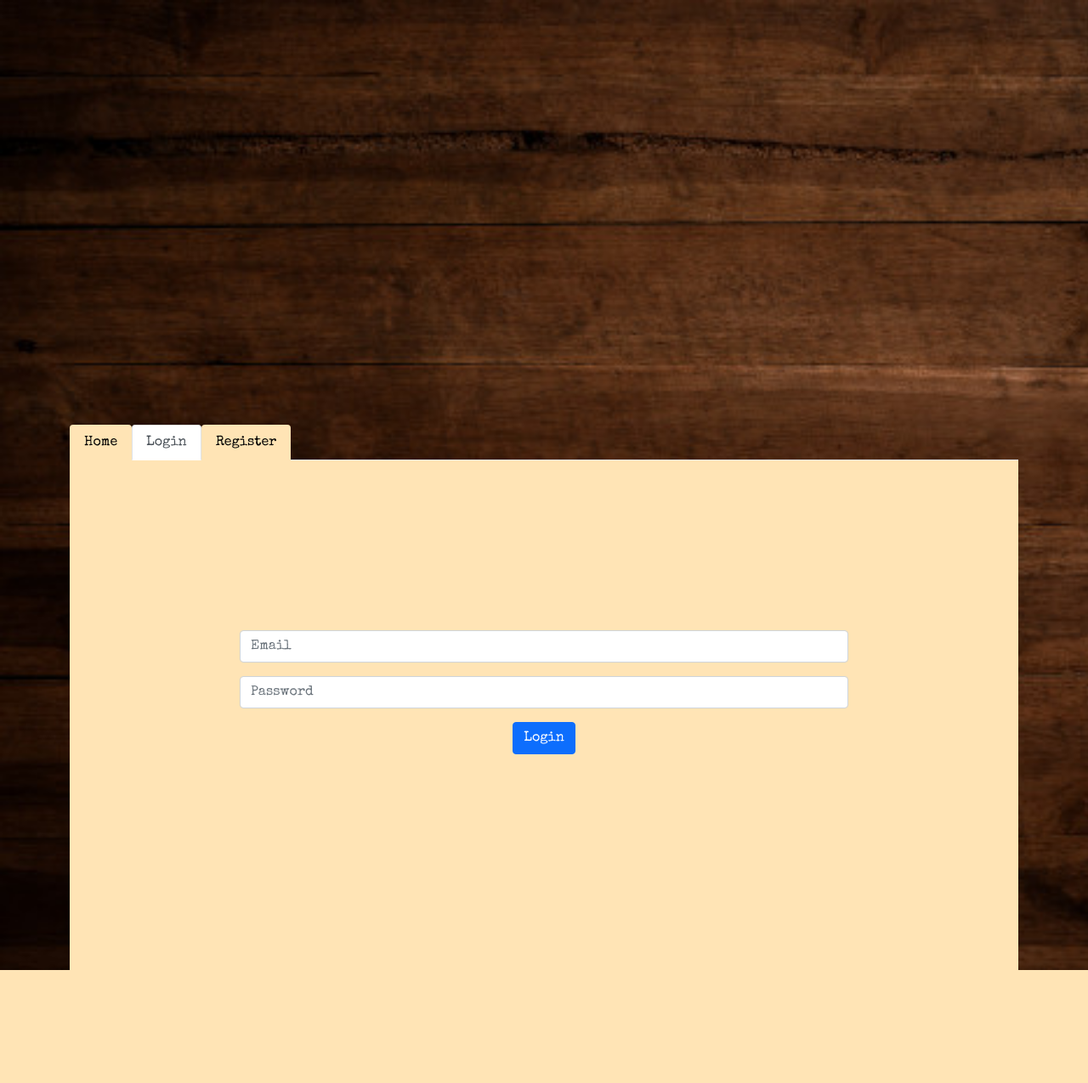
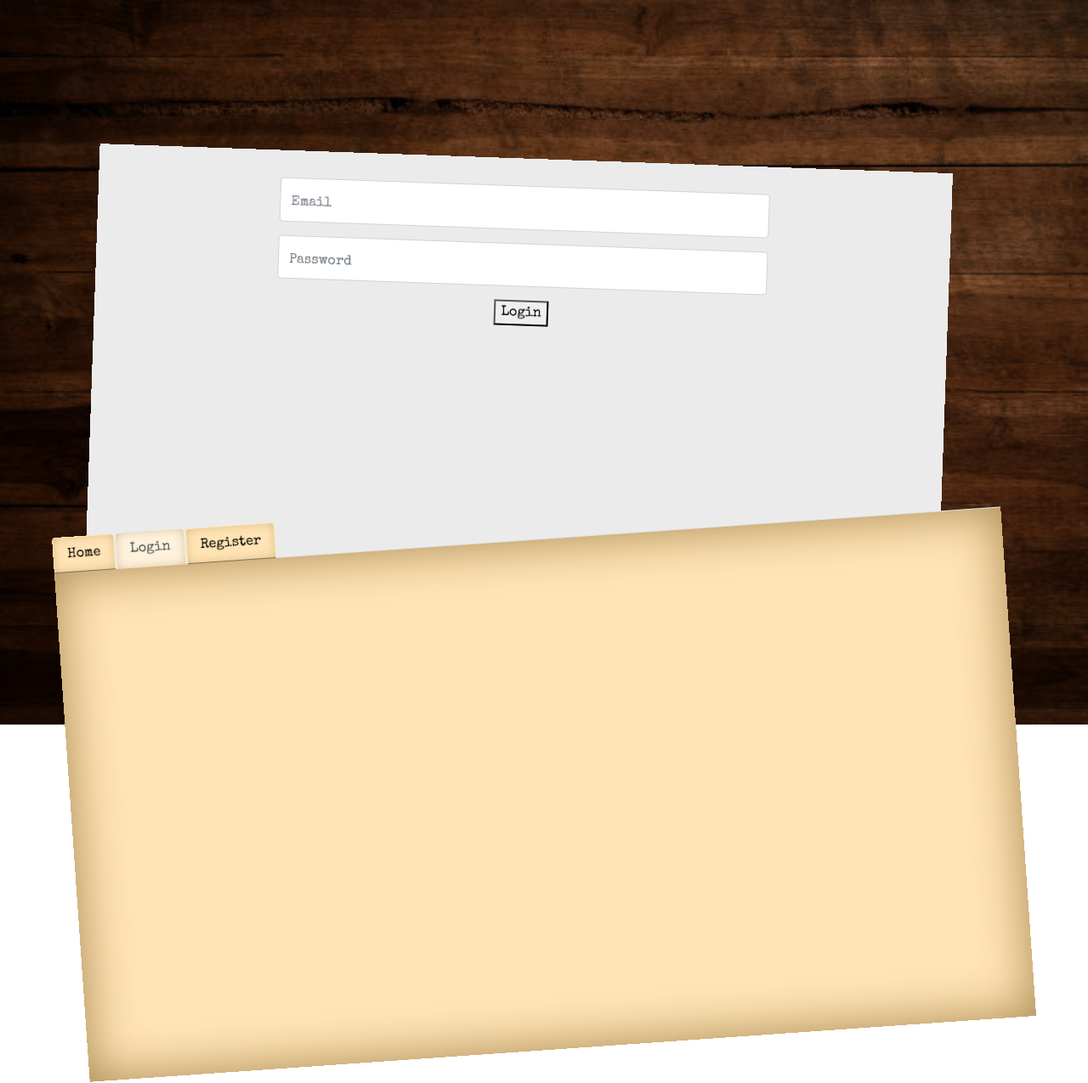
Before and after one commit to Springer114/Dossier, a Django app: page / in a window 1280 px wide, after a click on "Login". Shown: the whole page at 85% size. Before the commit the page ends 1142 px from the top, so only its background shows below. Run offline with Django 3.2, Linux system fonts and the light colour scheme.

Commit message:
added functionality and home page animation

```diff
--- a/main/static/css/style.css
+++ b/main/static/css/style.css
@@ -1,30 +1,99 @@
+html {
+    height: 100%;
+}
+
 body {
     background: url('/static/images/woodBackground.jpg') no-repeat;
     background-size: cover;
+    height: 100%;
+    overflow: hidden;
 }
 
 .container {
-    margin-top: 500px;
+    margin-top: 5rem;
     font-family: 'Special Elite', cursive;
 }
 
 .nav.nav-tabs a {
     background-color: moccasin;
     color: black;
+    margin-right: 2px;
+    box-shadow: inset 0px 0px 16px -6px rgba(173,141,87,1);
+    border-bottom: 1px solid rgba(0, 0, 0, 0.5);
+}
+
+.nav-tabs .nav-item.show .nav-link, .nav-tabs .nav-link.active {
+    border: none;
+    background-color: #fff2dd;
+}
+
+.nav-tabs .nav-link:focus, .nav-tabs .nav-link:hover {
+    border-color: rgba(0, 0, 0, 0.5);
 }
 
 .tab-content {
     background-color: moccasin;
     height: 600px;
     text-align: center;
+    display: flex;
+    justify-content: center;
+    flex-direction: column;
+    box-shadow: inset 0px 0px 55px 4px rgb(173 141 87);
+}
+
+.tab-pane:not(#nav-home) {
+    background-color: #ebebeb;
+    z-index: -1;
 }
 
 .tab-content h1 {
     font-size: 100px;
-    padding-top: 200px;
 }
 
 .tab-content form {
-    margin: 0 200px;
-    padding-top: 200px;
+    padding: 2rem;
+    width: 40rem;
+    margin: 0 auto;
 }
+
+input.form-control {
+    padding: 1rem .75rem .6rem .75rem;
+}
+
+.btn {
+    padding-top: .5rem;
+}
+
+@keyframes slideDown {
+    from {
+        transform: translateY(0);
+    }
+    to {
+        transform: translateY(80%) rotate(-4deg);
+    }
+}
+
+@keyframes slideUp {
+    from {
+        transform: translateY(0) rotate(0);
+    }
+    to {
+        transform: translateY(-100%) rotate(6deg);
+    }
+}
+
+.login-slide,
+.register-slide {
+    animation: slideDown 0.7s 1;
+    animation-fill-mode: forwards;
+}
+
+.register-slide .tab-pane,
+.login-slide .tab-pane {
+    animation: slideUp 0.2s 1;
+    animation-fill-mode: forwards;
+    width: 90%;
+    height: 500px;
+    position: relative;
+    right: -60px;
+}
--- /dev/null
+++ b/main/static/js/script.js
@@ -0,0 +1,11 @@
+$('#nav-login-tab').click(function () {
+    $('.container').addClass('login-slide').removeClass('register-slide');
+});
+
+$('#nav-register-tab').click(function () {
+    $('.container').addClass('register-slide').removeClass('login-slide');
+});
+
+$('#nav-home-tab').click(function () {
+    $('.container').removeClass('register-slide').removeClass('login-slide');
+});
--- a/main/templates/index.html
+++ b/main/templates/index.html
@@ -5,13 +5,14 @@
     <meta name="viewport" content="width=device-width, initial-scale=1.0">
     <title>MyLineage</title>
     {% load static %}
-    <link rel="stylesheet" href="{% static 'css/style.css' %}">
     <link href="https://cdn.jsdelivr.net/npm/bootstrap@5.0.0-beta1/dist/css/bootstrap.min.css" rel="stylesheet" integrity="sha384-giJF6kkoqNQ00vy+HMDP7azOuL0xtbfIcaT9wjKHr8RbDVddVHyTfAAsrekwKmP1" crossorigin="anonymous">
     <link rel="preconnect" href="https://fonts.gstatic.com">
     <link href="https://fonts.googleapis.com/css2?family=Special+Elite&display=swap" rel="stylesheet">
+    <link rel="stylesheet" href="{% static 'css/style.css' %}">
 </head>
 <body>
     <div class="container">
+        <div class="file">
             <nav>
                 <div class="nav nav-tabs" id="nav-tab" role="tablist">
                     <a class="nav-link active" id="nav-home-tab" data-bs-toggle="tab" href="#nav-home" role="tab" aria-controls="nav-home" aria-selected="true">Home</a>
@@ -20,10 +21,10 @@
                 </div>
             </nav>
             <div class="tab-content" id="nav-tabContent">
-            <div class="tab-pane fade show active" id="nav-home" role="tabpanel" aria-labelledby="nav-home-tab">
+                <div class="tab-pane show active" id="nav-home" role="tabpanel" aria-labelledby="nav-home-tab">
                     <h1>Dossier</h1>
                 </div>
-            <div class="tab-pane fade" id="nav-login" role="tabpanel" aria-labelledby="nav-login-tab">
+                <div class="tab-pane" id="nav-login" role="tabpanel" aria-labelledby="nav-login-tab">
                     <form action="/login" method="POST">
                         {% csrf_token %}
                         <div class="col-md-12 mb-3">
@@ -33,11 +34,11 @@
                             <input type="password" class="form-control" placeholder="Password" name="password">
                         </div>
                         <div class="mb-3">
-                        <button type="submit" class="btn btn-primary">Login</button>
+                            <button type="submit">Login</button>
                         </div>
                     </form>
                 </div>
-            <div class="tab-pane fade" id="nav-register" role="tabpanel" aria-labelledby="nav-register-tab">
+                <div class="tab-pane" id="nav-register" role="tabpanel" aria-labelledby="nav-register-tab">
                     <form action="/register" method="POST">
                         {% csrf_token %}
                         <div class="row g-6">
@@ -63,13 +64,16 @@
                         </div>
                         <div class="row g-6">
                             <div>
-                            <button type="submit" class="btn btn-primary">Submit</button>
+                                <button type="submit">Submit</button>
                             </div>
                         </div>
                     </form>
                 </div>
             </div>
         </div>
+    </div>
+    <script src="https://ajax.googleapis.com/ajax/libs/jquery/3.5.1/jquery.min.js"></script>
 </body>
+<script src="{% static 'js/script.js' %}"></script>
 <script src="https://cdn.jsdelivr.net/npm/bootstrap@5.0.0-beta1/dist/js/bootstrap.bundle.min.js" integrity="sha384-ygbV9kiqUc6oa4msXn9868pTtWMgiQaeYH7/t7LECLbyPA2x65Kgf80OJFdroafW" crossorigin="anonymous"></script>
 </html>
--- a/main/templates/profile.html
+++ b/main/templates/profile.html
@@ -18,7 +18,7 @@
                 <h1>Dossier</h1>
             </div>
             <div class="col-lg-2">
-                <a href="">Edit</a> | <a href="/logout">Logout</a>
+                <a href="/edit_profile/{{user.id}}">Edit</a> | <a href="/logout">Logout</a>
             </div>
         </div>
         <div class="row">
@@ -29,14 +29,13 @@
                 <div class="name">
                     <h2>{{user.first_name}}</h2>
                     <h2>{{user.last_name}}</h2>
-                    <a href="">Other social sites</a>
                 </div>
             </div>
         </div>
         <div class="personalInfo">
             <div class="row ">
                 <div class="col info">
-                    <p>AKA: </p>
+                    <p>AKA: {{user.personal_information.aka}}</p>
                 </div>
                 <div class="col info">
                     <p>Occupation: </p>
--- a/main/urls.py
+++ b/main/urls.py
@@ -7,5 +7,9 @@ urlpatterns = [
     path('register', views.register),
     path('profile', views.profile),
     path('logout', views.logout),
-    path('stories', views.stories)
+    path('edit_profile/<int:user_id>', views.edit_profile),
+    path('update_profile/<int:personal_id>', views.update_profile),
+    path('stories', views.stories),
+    path('stories/create', views.create_story),
+    path('stories/delete/<int:story_id>', views.delete_story)
 ]
--- a/main/views.py
+++ b/main/views.py
@@ -43,7 +43,49 @@ def profile(request):
     return render(request, 'profile.html', context)
 
 def logout(request):
+    request.session.clear()
     return redirect('/')
 
+def edit_profile(request, user_id):
+    context = {
+        'user' : User.objects.get(id = request.session['user_id'])
+    }
+    return render(request, 'edit_profile.html', context)
+
+def update_profile(request, personal_id):
+    personal = PersonalInfo.objects.get(id = request.session['personal_id'])
+
+    personal.aka = request.POST['aka']
+    personal.occupation = request.POST['occupation']
+    personal.current_city = request.POST['current_city']
+    personal.place_of_birth = request.POST['place_of_birth']
+    personal.date_of_birth = request.POST['date_of_birth']
+    personal.gender = request.POST['gender']
+    personal.age = request.POST['age']
+    personal.marital_status = request.POST['marital_status']
+    personal.save()
+
+    return redirect('/profile')
+
 def stories(request):
-    return render(request, 'stories.html')
+    context = {
+        'user' : User.objects.get(id = request.session['user_id']),
+        'all_stories' : Story.objects.all()
+    }
+    return render(request, 'stories.html', context)
+
+def create_story(request):
+    new_story = Story.objects.create(
+        title = request.POST['title'],
+        body = request.POST['body'],
+        creator = User.objects.get(id = request.session['user_id'])
+    )
+
+    request.session['story_id'] = new_story.id
+
+    return redirect('/stories')
+
+def delete_story(request, story_id):
+    story = Story.objects.get(id = story_id)
+    story.delete()
+    return redirect('/stories')
```
Also changed, not shown: main/models.py (+8 -8 lines), main/templates/edit_profile.html (added, +104 -0 lines), main/templates/stories.html (+14 -4 lines), main/migrations/0002_auto_20210128_2003.py (added). Lines whose indentation alone changed are shown as unchanged.
